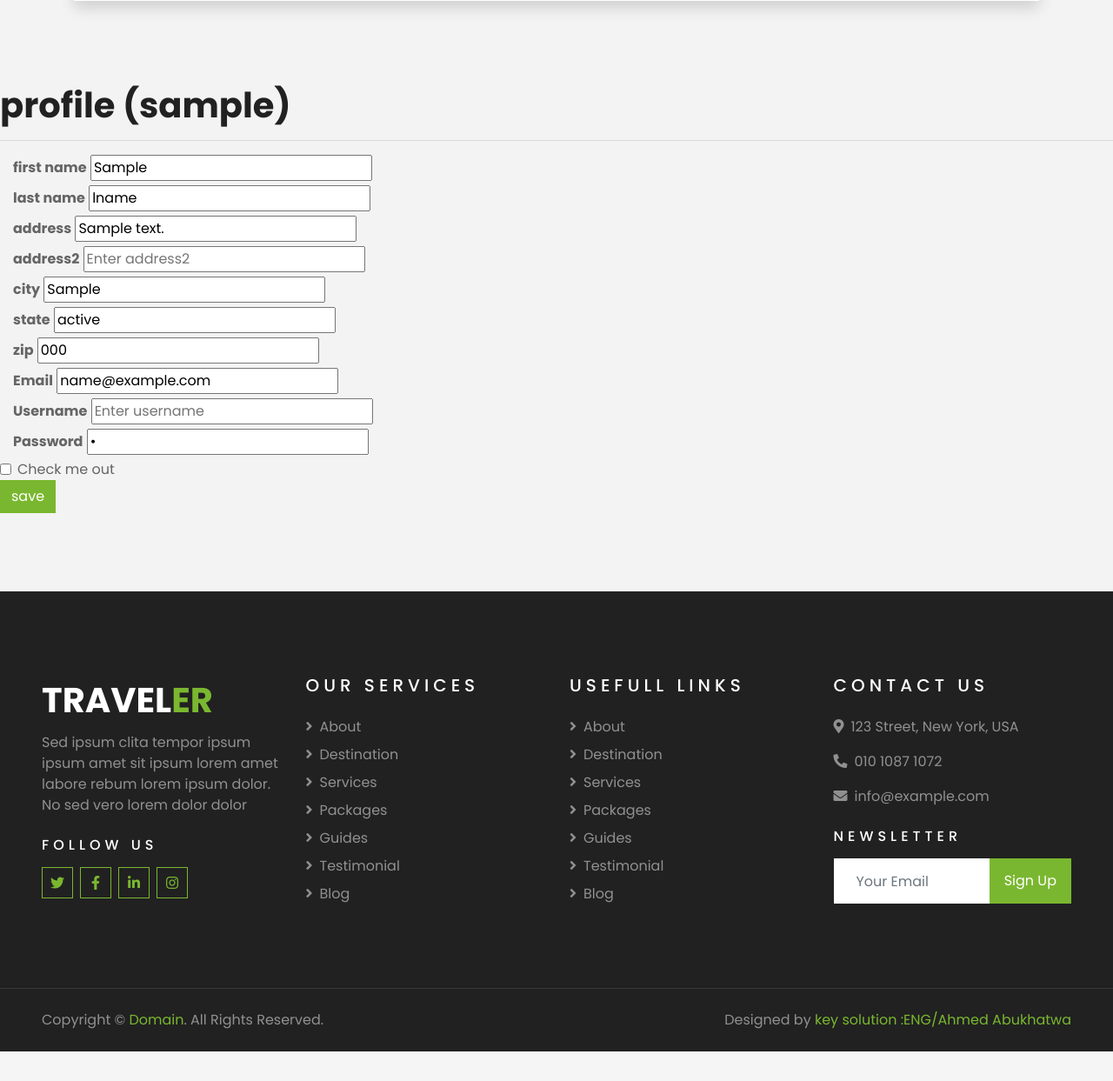
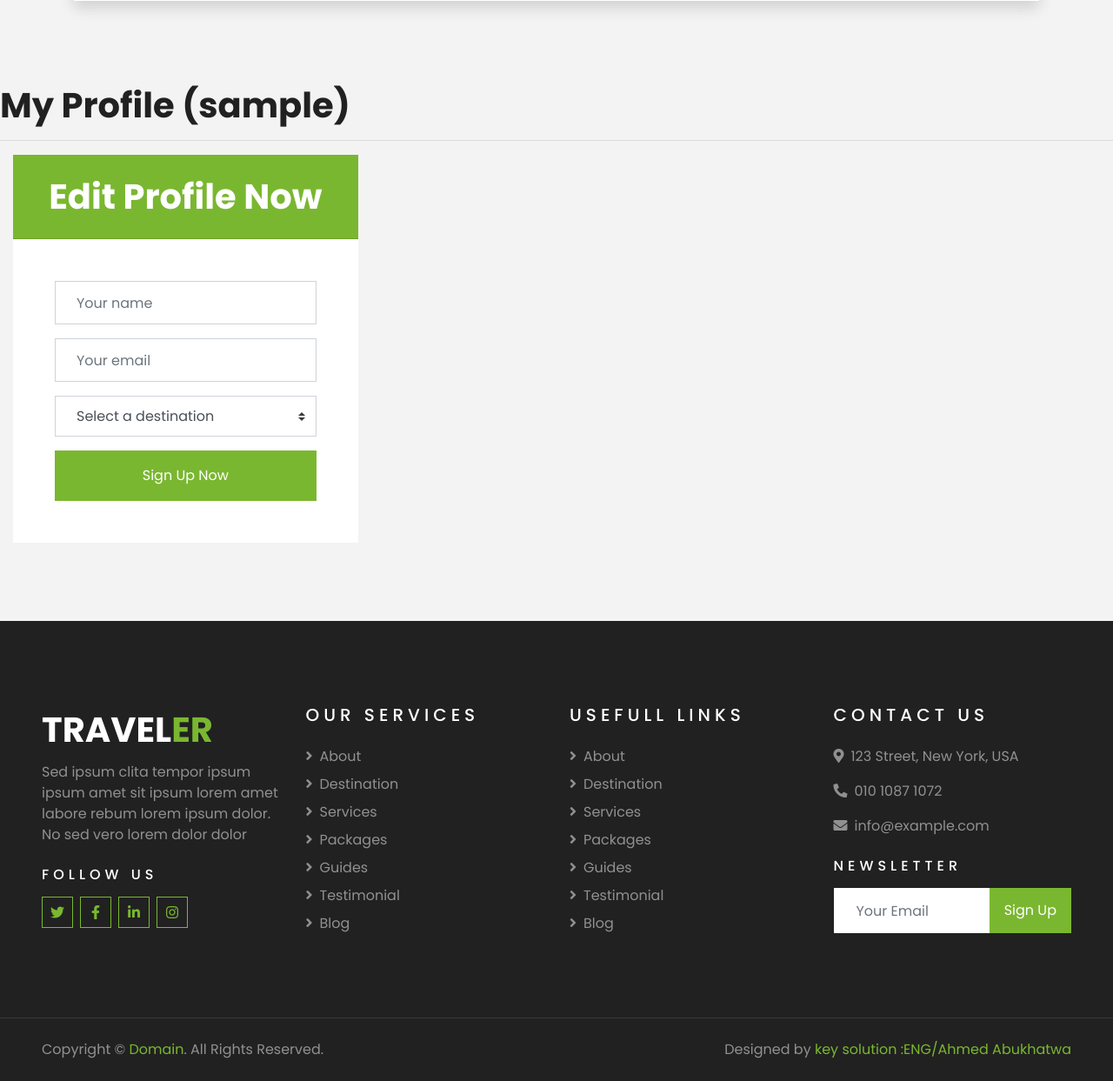
Before and after one commit to AhmedAbokhatwa/reservation-travel-tickets--Django, a Django app: page /accounts/profile in a window 1280 px wide. Shown: the part 557-1800 px from the top of the page at 87% size. Before the commit the page ends 1766 px from the top, so only its background shows below. Run offline with Django 4.2, Linux system fonts and the light colour scheme; a user stored in the database is signed in; tables that the repository leaves empty hold one stand-in row (values such as "Sample post"); some libraries are stand-ins or nearby versions.

Commit message:
fix: user fields and templates

```diff
--- a/templates/accounts/profile.html
+++ b/templates/accounts/profile.html
@@ -71,10 +71,41 @@
     <!-- Booking End -->
 
     <div class="res">
-        <h1>profile ({{request.user.username}})</h1>
+        <h1> My Profile ({{request.user.username}})</h1>
         <hr>
         {% if request.user.is_authenticated %}
-        <form >
+        {% comment %} <!-- hey  -----------> {% endcomment %}
+            <div class="col-lg-4">
+              <div class="card border-0">
+                  <div class="card-header bg-primary text-center p-4">
+                      <h1 class="text-white m-0">Edit Profile Now</h1>
+                  </div>
+                  <div class="card-body rounded-bottom bg-white p-5">
+
+                      <form>
+                          <div class="form-group">
+                              <input type="text" class="form-control p-4" placeholder="Your name" required="required" />
+                          </div>
+                          <div class="form-group">
+                              <input type="email" class="form-control p-4" placeholder="Your email" required="required" />
+                          </div>
+                          <div class="form-group">
+                              <select class="custom-select px-4" style="height: 47px;">
+                                  <option selected>Select a destination</option>
+                                  <option value="1">destination 1</option>
+                                  <option value="2">destination 1</option>
+                                  <option value="3">destination 1</option>
+                              </select>
+                          </div>
+                          <div>
+                              <button class="btn btn-primary btn-block py-3" type="submit">Sign Up Now</button>
+                          </div>
+                      </form>
+                      <!-- End Form ------------------------ -->
+                  </div>
+              </div>
+            </div>
+        {% comment %} <form >
             <div class="col-md-6">
                 <label for="inputfirstname"><b>first name</b></label>
                 <input  type="text" placeholder="Enter first name" name="fname" value="{{fname}}">
@@ -88,14 +119,10 @@
                 <label for="address"><b>address</b></label>
                 <input  type="text" placeholder="Enter address" name="address" value="{{address}}" >
             </div>
-            <div class="col-md-6">
-                <label for="address2"><b>address2</b></label>
-                <input  type="text" placeholder="Enter address2" name="address2" value="{{address2}}" >
-            </div>
-            <div class="col-md-6">
+             <div class="col-md-6">
                 <label for="city"><b>city</b></label>
                 <input  type="text" placeholder="Enter city" name="city" value="{{city}}" >
-            </div>
+              </div>
             <div class="col-md-6">
                 <label for="state"><b>state</b></label>
                 <input  type="text" placeholder="Enter state" name="state" value="{{state}}" >
@@ -123,7 +150,7 @@
               <label class="form-check-label" for="exampleCheck1">Check me out</label>
             </div>
             <button type="submit" class="btn btn-primary" name="">save</button>
-        </form>
+        </form> {% endcomment %}
         {% else %}
         you must login <a href="{% url 'signin' %}" class="text-dark">sign in</a>
         {% endif %}
--- a/templates/base.html
+++ b/templates/base.html
@@ -26,7 +26,7 @@
     <link href="  {% static 'css/style.css'%}" rel="stylesheet">
     <!-- my Stylesheet -->
 </head>
-<body>
+<body style="width:100%%">
     <!-- Topbar Start -->
     <div class="container-fluid bg-light pt-3 d-none d-lg-block">
         <div class="container">
--- a/templates/pages/about.html
+++ b/templates/pages/about.html
@@ -169,6 +169,7 @@
                         <h1 class="text-white m-0">Sign Up Now</h1>
                     </div>
                     <div class="card-body rounded-bottom bg-white p-5">
+                      <!-- Form ------------------------ -->
                         <form>
                             <div class="form-group">
                                 <input type="text" class="form-control p-4" placeholder="Your name" required="required" />
@@ -188,6 +189,7 @@
                                 <button class="btn btn-primary btn-block py-3" type="submit">Sign Up Now</button>
                             </div>
                         </form>
+                        <!-- End Form ------------------------ -->
                     </div>
                 </div>
             </div>
--- a/templates/partials/_navbar.html
+++ b/templates/partials/_navbar.html
@@ -66,6 +66,7 @@
                             {% if request.user.is_authenticated %}
                                 <li><a href="{% url 'profile' %}" class="dropdown-item">Profile</a></li>
                                 <li><a href="{% url 'show_product_favorite' %}" class="dropdown-item">My Favorites</a></li>
+                                            <li><a href="{% url 'logout' %}" class="dropdown-item">Sign Out</a></li>
                             {% else %}
                                 <li><a href="{% url 'signin' %}" class="dropdown-item">Sign In</a></li>
                                 <li><a href="{% url 'signup' %}" class="dropdown-item">Sign Up</a></li>
--- /dev/null
+++ b/templates/products/pro.html
@@ -0,0 +1 @@
+<h1>hello</h1>
--- a/templates/products/products.html
+++ b/templates/products/products.html
@@ -92,7 +92,7 @@
                 <div class="d-flex justify-content-between mb-3">
                     <small class="m-0"><i class="fa fa-map-marker-alt text-primary mr-2"></i>{{pro.name}}</small>
                     <small class="m-0"><i class="fa fa-calendar-alt text-primary mr-2"></i>3 days</small>
-                    <small class="m-0"><i class="fa fa-user text-primary mr-2"></i>2 Person</small>
+                    <small class="m-0"><i class="fa fa-user text-primary mr-2"></i> 22 Person</small>
                 </div>
                 <a class="h5 text-decoration-none" href="">Discover amazing places of the world with us</a>
                 <div class="border-top mt-4 pt-4">
```
Also changed, not shown: templates/accounts/signup.html (+32 -6 lines).
